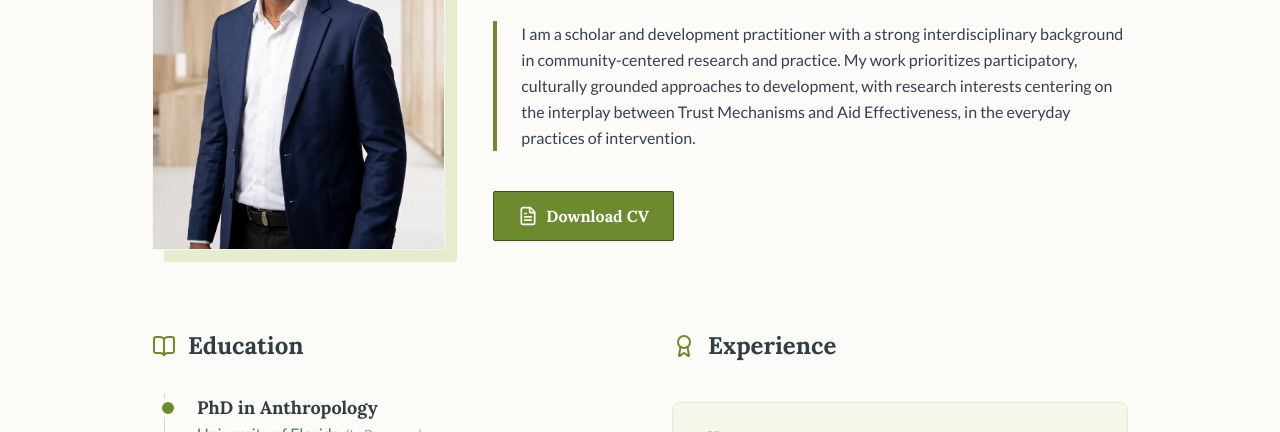
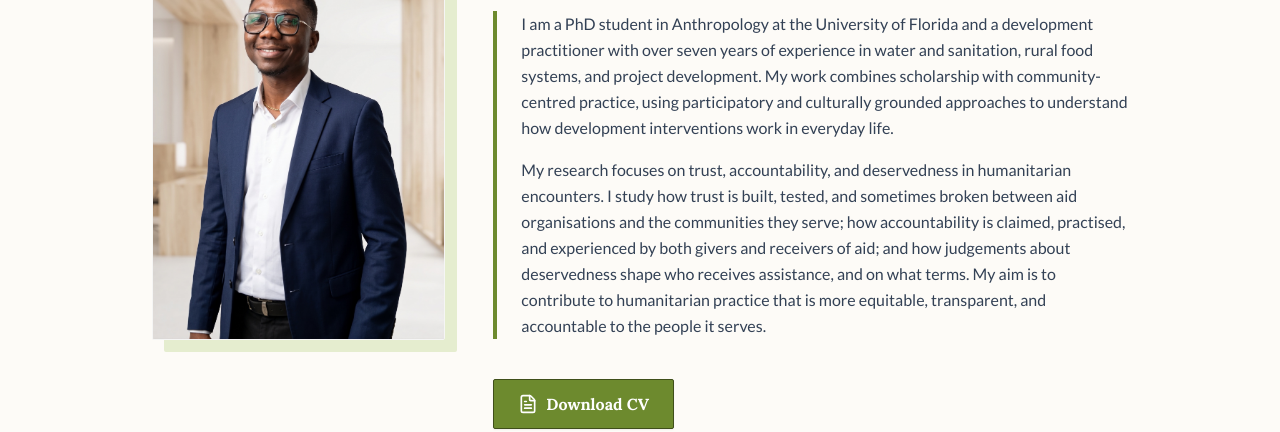
Before and after one commit to Nyarko1/Lawrence_Fletcher, a plain HTML site: page index.html in a window 1280 px wide. Shown: the part 294-726 px from the top of the page. Drawn offline with nearby package versions, Linux system fonts and the light colour scheme.

Commit message:
Rewrite bio: research focus on trust, accountability and deservedness in humanitarian encounters; add project development to experience

```diff
--- a/index.html
+++ b/index.html
@@ -176,10 +176,20 @@
 
                     <div class="prose prose-lg text-slate-700 leading-relaxed border-l-4 border-olive-600 pl-6">
                         <p>
-                            I am a scholar and development practitioner with a strong interdisciplinary background in
-                            community-centered research and practice. My work prioritizes participatory, culturally
-                            grounded approaches to development, with research interests centering on the interplay
-                            between Trust Mechanisms and Aid Effectiveness, in the everyday practices of intervention.
+                            I am a PhD student in Anthropology at the University of Florida and a development
+                            practitioner with over seven years of experience in water and sanitation, rural food
+                            systems, and project development. My work combines scholarship with community-centred
+                            practice, using participatory and culturally grounded approaches to understand how
+                            development interventions work in everyday life.
+                        </p>
+                        <p class="mt-4">
+                            My research focuses on trust, accountability, and deservedness in humanitarian
+                            encounters. I study how trust is built, tested, and sometimes broken between aid
+                            organisations and the communities they serve; how accountability is claimed, practised,
+                            and experienced by both givers and receivers of aid; and how judgements about
+                            deservedness shape who receives assistance, and on what terms. My aim is to contribute
+                            to humanitarian practice that is more equitable, transparent, and accountable to the
+                            people it serves.
                         </p>
                     </div>
 
@@ -236,8 +246,8 @@
                     <div class="bg-olive-50 p-8 rounded-lg border border-olive-100">
                         <p class="text-lg font-medium text-slate-800 leading-relaxed">
                             <span class="text-5xl float-left mr-3 mt-[-10px] text-olive-600 font-serif">"</span>
-                            Over 7 years of professional experience in water and sanitation initiatives and
-                            rural food systems enhancement.
+                            Over 7 years of professional experience in water and sanitation initiatives,
+                            rural food systems enhancement, and project development.
                         </p>
                     </div>
                 </div>
```
